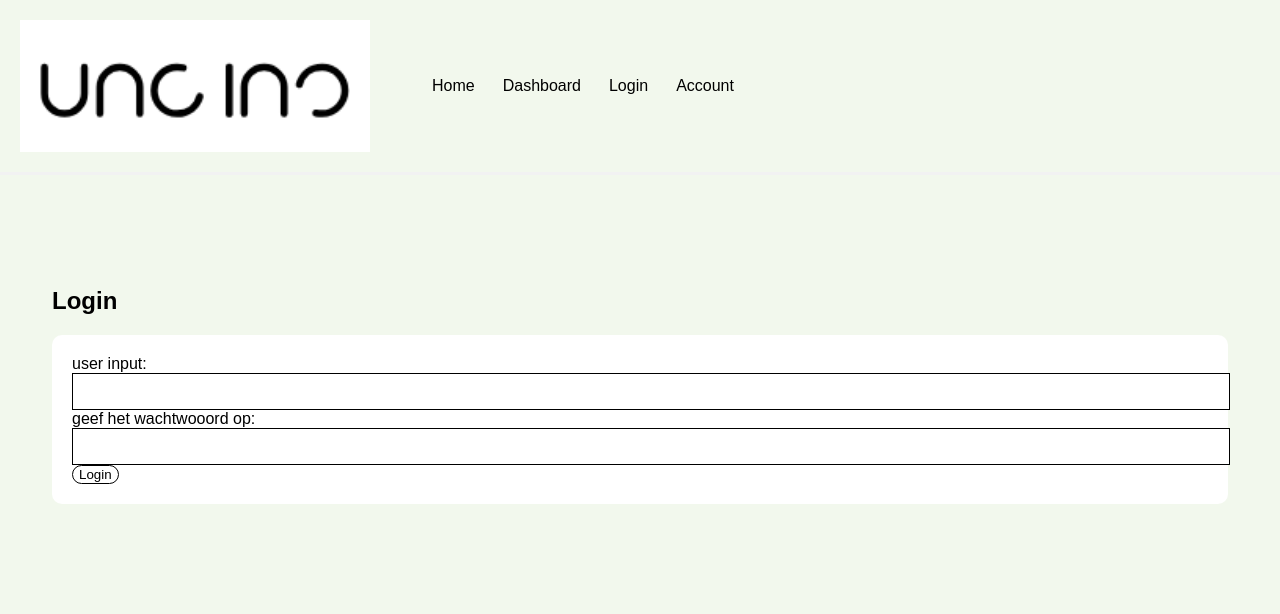
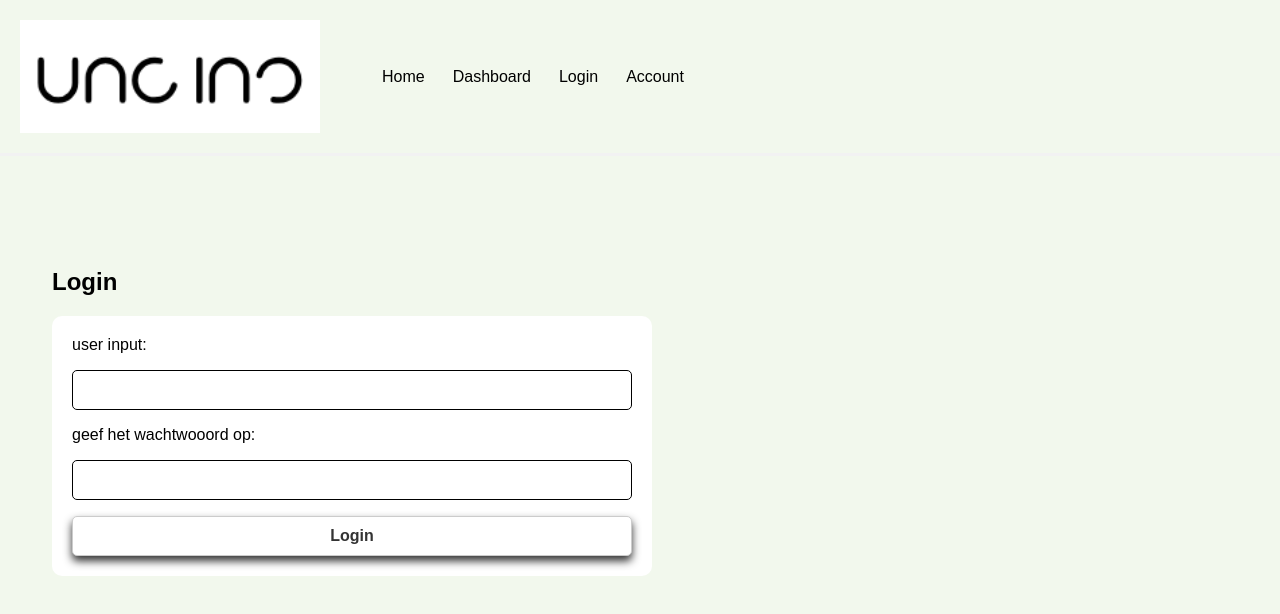
Before and after one commit to yujing-student/React-unc-inc, a React (Create React App) app in the folder my-app/: page /pages/Login in a window 1280 px wide. Shown: the top 614 px of the page. Built offline with nearby package versions, Linux system fonts and the light colour scheme.

Commit message:
change styling input and button of the form and change image size and add animation with page transitions

```diff
--- a/my-app/src/App.js
+++ b/my-app/src/App.js
@@ -12,7 +12,7 @@ import {BrowserRouter as Router, Routes, Route} from 'react-router-dom';
 
 function App() {
   return (
-      <div className="App">
+      <div className="App fade-in">
           <Navbar/>
           <Router>
               <div className="content">
--- a/my-app/src/Stylesheet/index.css
+++ b/my-app/src/Stylesheet/index.css
@@ -1,6 +1,7 @@
 body {
   margin: 0;
   font-family:Arial, Helvetica, sans-serif;
+
 
   background: #f2f8edFF;
 }
@@ -64,7 +65,7 @@ a{
 
 @media (max-width:  600px) {
   img{
-    width: 250px;
+    width: 200px;
 
   }
 
@@ -72,7 +73,7 @@ a{
 
 @media (min-width:  600px) {
   img {
-    min-width : 350px;
+    min-width : 300px;
     object-fit: cover;
     max-width: 100%;
 
@@ -85,6 +86,9 @@ a{
     display: grid;
     grid-template-columns: auto;
     gap: 1rem;
+  }
+  form{
+    width: 35rem;
   }
 
 
@@ -108,19 +112,59 @@ form{
   border-radius: 10px;
   padding: 20px;
 
-}
-
-input{
-  width: 100%;
-  padding: 10px;
-  border: 1px solid black;
-  outline: none;
+  display: flex;
+  flex-direction: column;
+  gap: 1rem;
 
 }
 
-button{
-  border: 1px solid black;
-  background-color: transparent;
-  border-radius: 15px;
+input {
+  padding: 10px 20px;
+  border: 1px solid #000000;
+  border-radius: 5px;
+  background-color: #ffffff;
+  font-size: 16px;
+  color: #333;
+  outline: none;
+  cursor: pointer;
+}
 
+input:hover {
+  background-color: #e0e0e0;
 }
+input:focus {
+  outline: blue;
+}
+
+button {
+  border: 1px solid #ccc;
+  background-color: #ffffff;
+  padding: 10px 20px;
+  border-radius: 5px;
+  cursor: pointer;
+  font-size: 16px;
+  font-weight: bold;
+  color: #333;
+  box-shadow: 0px 5px 9px 0px;
+}
+
+button:hover {
+  background-color: #e0e0e0;
+}
+
+
+/*animaiton  css */
+@keyframes fadeIn {
+  from {
+    opacity: 0;
+    transform: translateY(10px);
+  }
+  to {
+    opacity: 1;
+    transform: translateY(0);
+  }
+}
+
+.fade-in {
+  animation: fadeIn 0.7s ease-in-out;
+}
--- a/my-app/src/pages/Login.js
+++ b/my-app/src/pages/Login.js
@@ -1,5 +1,6 @@
 import {useState} from "react";
 import {useNavigate} from "react-router-dom";
+
 
 const Login = () => {
 
```
